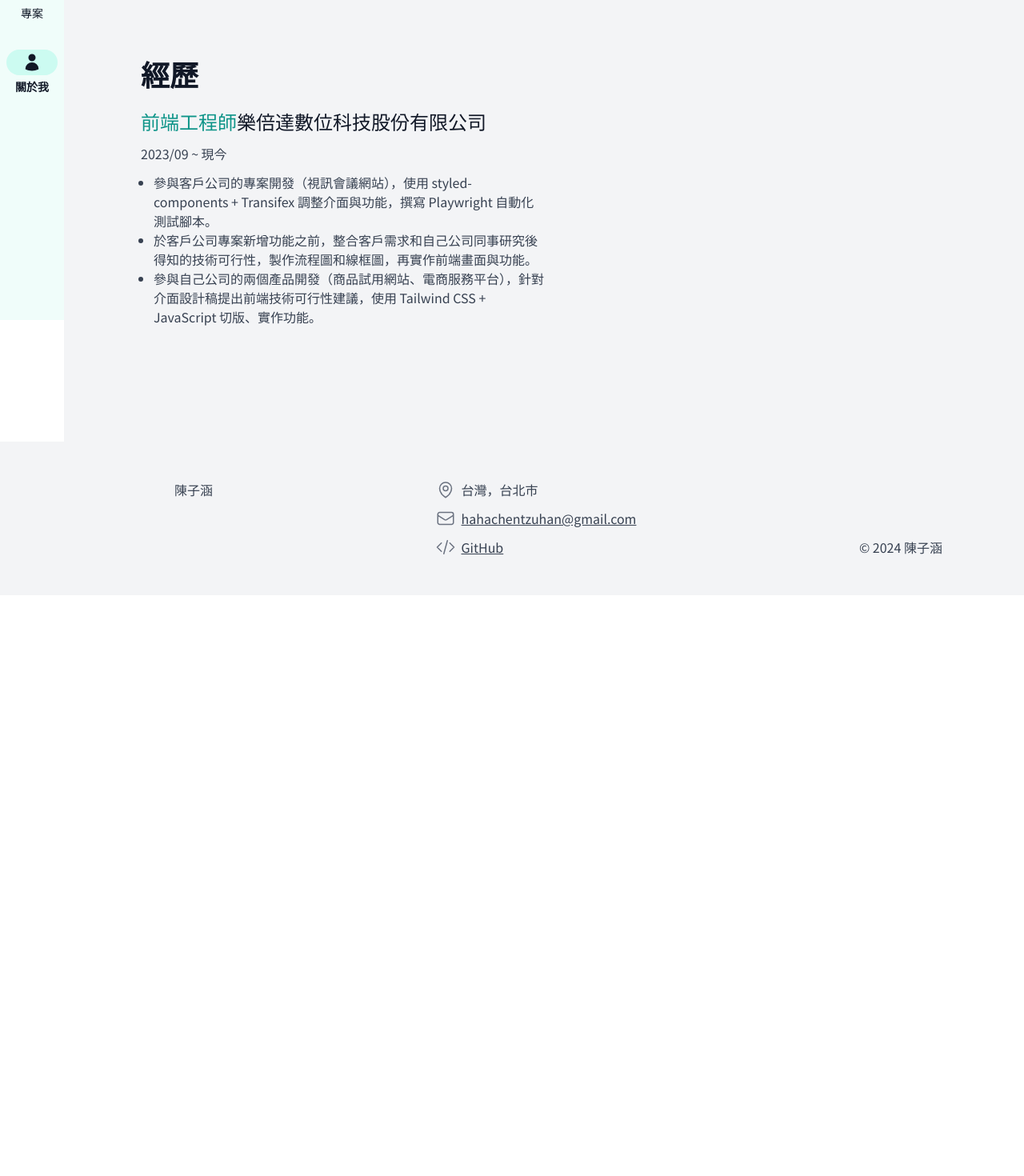
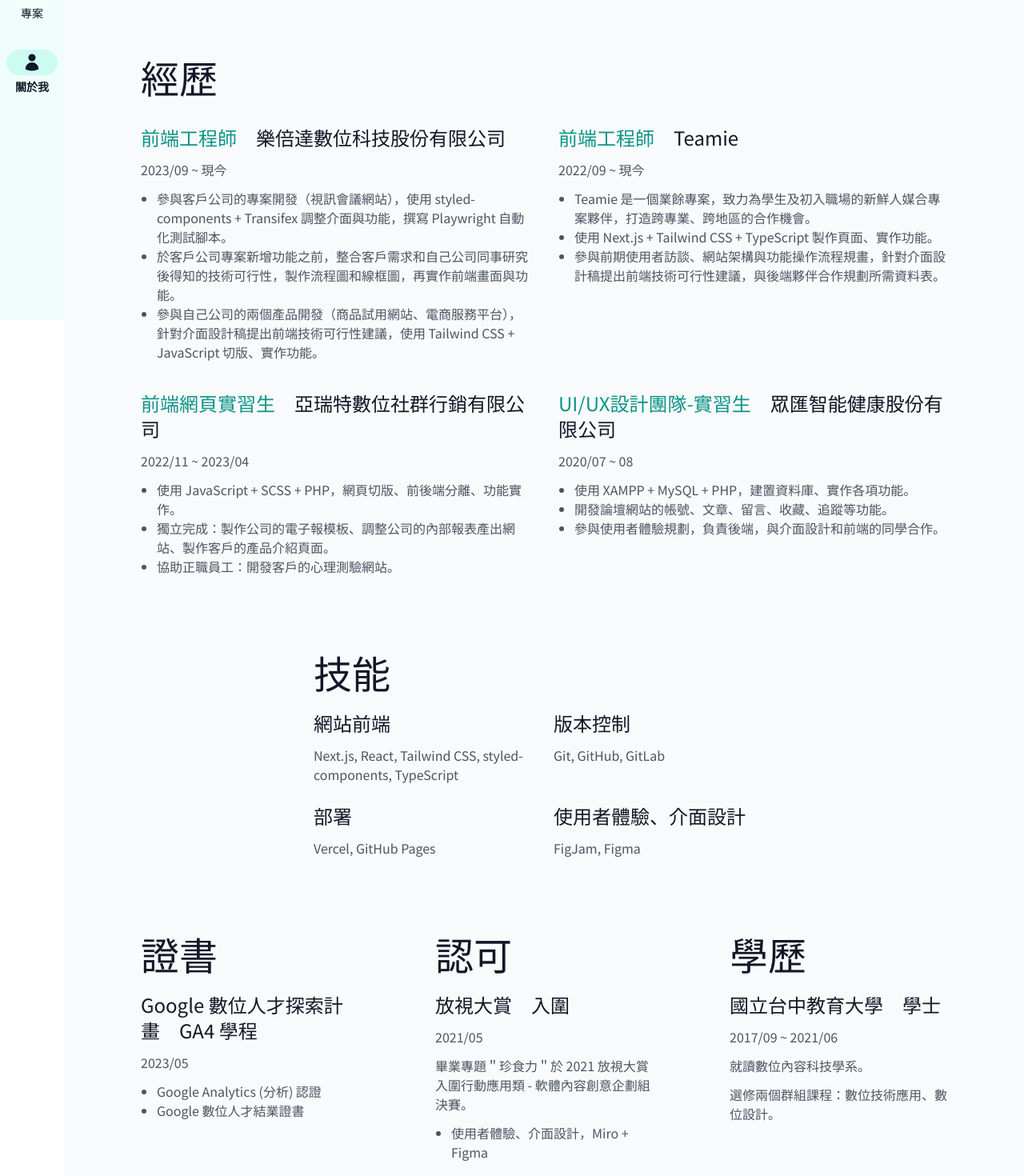
Before and after one commit to TzuHanChen/personal-website, a Next.js app: page /about in a window 1280 px wide. Shown: the part 400-1870 px from the top of the page at 80% size. Before the commit the page ends 1144 px from the top, so only its background shows below. Built offline with nearby package versions, Linux system fonts and the light colour scheme; a web font is replaced by a local one.

Commit message:
完成關於我頁面

```diff
--- a/app/about/page.tsx
+++ b/app/about/page.tsx
@@ -1,4 +1,5 @@
 import type { Metadata } from "next";
+import Link from "next/link";
 
 export const metadata: Metadata = {
   title: "關於我 | 陳子涵",
@@ -11,11 +12,11 @@ function Intro() {
       <div className="flex flex-col justify-center items-center gap-6 md:flex-row">
         <img src="photo.png" alt="photo" className="size-28 rounded-full bg-gray-200" />
         <div>
-          <h1 className="mb-1 text-2xl text-center text-gray-900 md:text-4xl">你好，我是陳子涵</h1>
-          <p className="text-2xl text-center text-gray-900 md:text-4xl">現在是前端工程師</p>
+          <h1 className="mb-1 text-2xl text-center text-gray-900 md:text-3xl">你好，我是陳子涵</h1>
+          <p className="text-2xl text-center text-gray-900 md:text-3xl">現在是前端工程師</p>
         </div>
       </div>
-      <p className="mx-auto w-full max-w-144 text-gray-700">　　我目前使用 Next.js, React, Tailwind CSS, styled-components, TypeScript 等工具，完成公司與新創的各項專案功能。之前有接觸過介面設計、使用者體驗、後端開發，現在仍有持續利用過往經歷，與負責這些職位的夥伴討論、溝通與合作。如果你想找我聊聊新的合作機會，請聯繫我！</p>
+      <p className="mx-auto w-full max-w-144 text-gray-600">　　我目前使用 Next.js, React, Tailwind CSS, styled-components, TypeScript 等工具，完成公司與新創的各項專案功能。之前有接觸過介面設計、使用者體驗、後端開發，現在仍有持續利用過往經歷，與負責這些職位的夥伴討論、溝通與合作。如果你想找我聊聊新的合作機會，請聯繫我！</p>
     </section>
   )
 }
@@ -31,30 +32,151 @@ function Career() {
         '於客戶公司專案新增功能之前，整合客戶需求和自己公司同事研究後得知的技術可行性，製作流程圖和線框圖，再實作前端畫面與功能。',
         '參與自己公司的兩個產品開發（商品試用網站、電商服務平台），針對介面設計稿提出前端技術可行性建議，使用 Tailwind CSS + JavaScript 切版、實作功能。'
       ]
+    },
+    {
+      title: '前端工程師',
+      company: 'Teamie',
+      timeline: '2022/09 ~ 現今',
+      description: [
+        'Teamie 是一個業餘專案，致⼒為學⽣及初⼊職場的新鮮人媒合專案夥伴，打造跨專業、跨地區的合作機會。',
+        '使用 Next.js + Tailwind CSS + TypeScript 製作頁面、實作功能。',
+        '參與前期使用者訪談、網站架構與功能操作流程規畫，針對介面設計稿提出前端技術可行性建議，與後端夥伴合作規劃所需資料表。'
+      ]
+    },
+    {
+      title: '前端網頁實習生',
+      company: '亞瑞特數位社群行銷有限公司',
+      timeline: '2022/11 ~ 2023/04',
+      description: [
+        '使用 JavaScript + SCSS + PHP，網頁切版、前後端分離、功能實作。',
+        '獨立完成：製作公司的電子報模板、調整公司的內部報表產出網站、製作客戶的產品介紹頁面。',
+        '協助正職員工：開發客戶的心理測驗網站。'
+      ]
+    },
+    {
+      title: 'UI/UX設計團隊-實習生',
+      company: '眾匯智能健康股份有限公司',
+      timeline: '2020/07 ~ 08',
+      description: [
+        '使用 XAMPP + MySQL + PHP，建置資料庫、實作各項功能。',
+        '開發論壇網站的帳號、文章、留言、收藏、追蹤等功能。',
+        '參與使用者體驗規劃，負責後端，與介面設計和前端的同學合作。'
+      ]
     }
   ];
 
   return (
-    <section className="mx-auto max-w-270 flex flex-col gap-6">
-      <h2 className="text-4xl font-bold text-gray-900 md:text-4xl">經歷</h2>
+    <section className="mx-auto max-w-270 flex flex-col gap-6 lg:gap-9">
+      <h2 className="text-4xl text-gray-900 lg:text-5xl">經歷</h2>
 
-      <div className="grid grid-cols-1 lg:grid-cols-2">
+      <div className="grid grid-cols-1 gap-6 lg:grid-cols-2 lg:gap-9">
 
-        <div className="flex flex-col gap-3">
-          <h3 className="text-2xl">
-            <span className="text-teal-600">前端工程師</span>
-            <span className="text-gray-900">樂倍達數位科技股份有限公司</span>
-          </h3>
-          <p className="text-gray-700">2023/09 ~ 現今</p>
-          <ul className="list-disc pl-4 text-gray-700">
-            <li>參與客戶公司的專案開發（視訊會議網站），使用 styled-components + Transifex 調整介面與功能，撰寫 Playwright 自動化測試腳本。</li>
-            <li>於客戶公司專案新增功能之前，整合客戶需求和自己公司同事研究後得知的技術可行性，製作流程圖和線框圖，再實作前端畫面與功能。</li>
-            <li>參與自己公司的兩個產品開發（商品試用網站、電商服務平台），針對介面設計稿提出前端技術可行性建議，使用 Tailwind CSS + JavaScript 切版、實作功能。</li>
-          </ul>
-        </div>
+        {content.map((item, index) => {
+          return (
+            <div className="flex flex-col gap-3" key={index}>
+              <h3 className="text-2xl">
+                <span className="text-teal-600">{item.title}</span>
+                <span>　</span>
+                <span className="text-gray-900">{item.company}</span>
+              </h3>
+              <p className="text-gray-600">{item.timeline}</p>
+              <ul className="list-disc pl-5 text-gray-600">
+                {item.description.map((subitem, i) => {
+                  return <li key={i}>{subitem}</li>
+                })}
+              </ul>
+            </div>
+          )
+        })}
 
       </div>
     </section>
+  )
+}
+
+function Skill() {
+  const content = [
+    {
+      skill: '網站前端',
+      tool: 'Next.js, React, Tailwind CSS, styled-components, TypeScript'
+    },
+    {
+      skill: '版本控制',
+      tool: 'Git, GitHub, GitLab'
+    },
+    {
+      skill: '部署',
+      tool: 'Vercel, GitHub Pages'
+    },
+    {
+      skill: '使用者體驗、介面設計',
+      tool: 'FigJam, Figma'
+    }
+  ]
+  return (
+    <section className="mx-auto max-w-144 flex flex-col gap-6">
+      <h2 className="text-4xl text-gray-900 lg:text-5xl">技能</h2>
+
+      <div className="grid grid-cols-1 gap-6 md:grid-cols-2">
+
+        {content.map((item, index) => {
+          return (
+            <div key={index}>
+              <h3 className="mb-3 text-2xl text-gray-900">{item.skill}</h3>
+              <p className="text-gray-600">{item.tool}</p>
+            </div>
+          )
+        })}
+
+      </div>
+    </section>
+  )
+}
+
+function Certificate() {
+  return (
+    <div>
+      <h2 className="mb-6 text-4xl text-gray-900 lg:text-5xl">證書</h2>
+      <div className="flex flex-col gap-3">
+        <h3 className="text-2xl text-gray-900">Google 數位人才探索計畫　GA4 學程</h3>
+        <p className="text-gray-600">2023/05</p>
+        <ul className="list-disc pl-5 text-gray-600">
+          <li>Google Analytics (分析) 認證</li>
+          <li>Google 數位人才結業證書</li>
+        </ul>
+      </div>
+    </div>
+  )
+}
+
+function Recognition() {
+  return (
+    <div>
+      <h2 className="mb-6 text-4xl text-gray-900 lg:text-5xl">認可</h2>
+      <div className="flex flex-col gap-3">
+        <h3 className="text-2xl text-gray-900">放視大賞　入圍</h3>
+        <p className="text-gray-600">2021/05</p>
+        <p className="text-gray-600">
+          畢業專題＂珍食力＂於 2021 放視大賞入圍行動應用類 - 軟體內容創意企劃組決賽。</p>
+        <ul className="list-disc pl-5 text-gray-600">
+          <li>使用者體驗、介面設計，Miro + Figma</li>
+        </ul>
+      </div>
+    </div>
+  )
+}
+
+function Education() {
+  return (
+    <div>
+      <h2 className="mb-6 text-4xl text-gray-900 lg:text-5xl">學歷</h2>
+      <div className="flex flex-col gap-3">
+        <h3 className="text-2xl text-gray-900">國立台中教育大學　學士</h3>
+        <p className="text-gray-600">2017/09 ~ 2021/06</p>
+        <p className="text-gray-600">就讀數位內容科技學系。</p>
+        <p className="text-gray-600">選修兩個群組課程：數位技術應用、數位設計。</p>
+      </div>
+    </div>
   )
 }
 
@@ -62,5 +184,12 @@ export default function About() {
   return <>
     <Intro />
     <Career />
+    <Skill />
+
+    <section className="mx-auto w-full max-w-270 flex flex-col gap-16 xl:flex-row xl:gap-24 xl:*:w-1/3">
+      <Certificate />
+      <Recognition />
+      <Education />
+    </section>
   </>
 }
--- a/app/layout.tsx
+++ b/app/layout.tsx
@@ -14,7 +14,7 @@ export default function RootLayout({
       <head></head>
       <body className={`relative ${NotoSansTC.className}`}>
         <Header />
-        <main className="bg-gray-100 py-24 px-6 flex flex-col gap-16 md:ml-20 md:px-24 lg:py-36 lg:gap-24">
+        <main className="bg-gray-50 py-24 px-6 flex flex-col gap-16 md:ml-20 md:px-24 lg:py-36 lg:gap-24 selection:bg-teal-600 selection:text-gray-50">
           {children}
         </main>
         <Footer />
--- a/app/page.tsx
+++ b/app/page.tsx
@@ -9,31 +9,30 @@ export const metadata: Metadata = {
 function Hero() {
   return (
     <section className="mx-auto w-full max-w-270 rounded-3xl bg-white py-12 px-6 text-gray-900">
-      <h1 className="mb-2 text-2xl text-center md:mb-4 md:text-4xl">你好，我是陳子涵</h1>
-      <p className="text-2xl text-center md:text-4xl">現在是前端工程師</p>
+      <h1 className="mb-2 text-2xl text-center md:mb-4 md:text-3xl">你好，我是陳子涵</h1>
+      <p className="text-2xl text-center md:text-3xl">現在是前端工程師</p>
     </section>
   )
 }
 
 function Project() {
   return (
-    <section className="mx-auto w-full max-w-270">
-      <div className="flex flex-col gap-6">
-        <h2 className="text-4xl font-bold text-gray-900 md:text-5xl">專案</h2>
+    <section className="mx-auto w-full max-w-270 flex flex-col gap-6 lg:gap-9">
+        <h2 className="text-4xl text-gray-900 md:text-5xl">專案</h2>
 
         <div>卡片</div>
 
         <PageButton text="所有專案" href="/project" />
-      </div>
     </section>
   )
 }
 
 function About() {
   return (
-    <section className="mx-auto max-w-144 text-gray-900 flex flex-col gap-6">
-      <h2 className="text-4xl font-bold md:text-5xl">關於我</h2>
-      <p>參與過產品開發流程的各項工作後，我選擇以前端工程作為本人職業。<br />
+    <section className="mx-auto max-w-144 flex flex-col gap-6 lg:gap-9">
+      <h2 className="text-4xl text-gray-900 md:text-5xl">關於我</h2>
+      <p className="text-gray-700">
+        參與過產品開發流程的各項工作後，我選擇以前端工程作為本人職業。<br />
         期許自己能夠利用過往經驗，與來自各領域的同事順利合作。</p>
       <PageButton text="自我介紹" href="/about" />
     </section>
```
